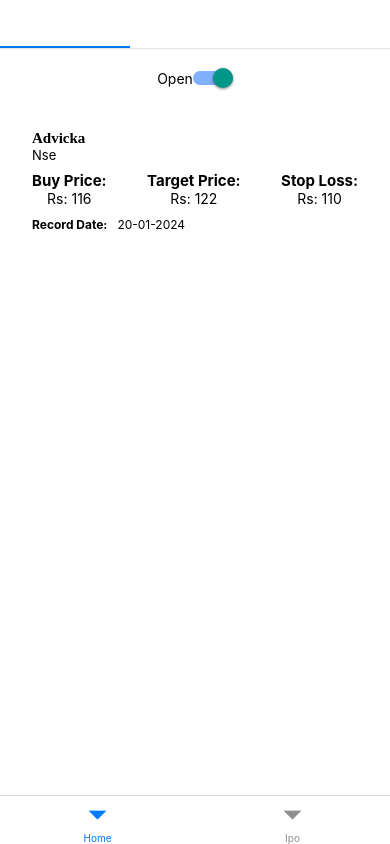
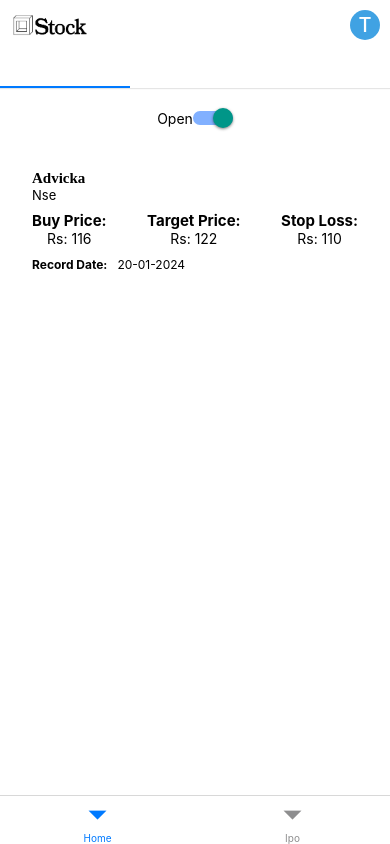
Before and after one commit to Zenithcodes/trade_app_frontend, a React Native app: screen /Home in a window 390 px wide. Built offline with nearby package versions, Linux system fonts and the light colour scheme.

Commit message:
header changes

```diff
--- a/App.tsx
+++ b/App.tsx
@@ -1,16 +1,22 @@
 import {NavigationContainer} from '@react-navigation/native';
 import {createBottomTabNavigator} from '@react-navigation/bottom-tabs';
 import {Home, Ipo} from './src/pages';
+import { Image, Text, View } from 'react-native';
+import { MainHeader } from './src/components';
+// import Logo from "../trade_app_frontend/src/assests/logo/download.png"
 
 const App = () => {
   const BottomTab = createBottomTabNavigator();
   return (
+    <>
+    <MainHeader />
     <NavigationContainer>
       <BottomTab.Navigator screenOptions={{headerShown:false}}>
         <BottomTab.Screen name="Home" component={Home} />
         <BottomTab.Screen name="Ipo" component={Ipo} />
       </BottomTab.Navigator>
     </NavigationContainer>
+    </>
   );
 };
 
--- a/src/components/index.ts
+++ b/src/components/index.ts
@@ -2,9 +2,11 @@ import StockList from "./stocks-list";
 import IntraDay from "./intra-day";
 import ShortTerm from "./short-term";
 import LongTerm from "./long-term";
+import MainHeader from "./main-header";
 export {
     StockList,
     IntraDay,
     ShortTerm,
-    LongTerm
+    LongTerm,
+    MainHeader
 }
--- /dev/null
+++ b/src/components/main-header/index.tsx
@@ -0,0 +1,45 @@
+import { Image, Text, View } from "react-native"
+import styled from "styled-components/native"
+
+const MainHeader = () => {
+    return(
+        <HeaderContainer>
+         <LogoContainer source={require('../../assests/logo/download.png')} />
+         <ProfileContainer>
+            <ProfileText>T</ProfileText>
+         </ProfileContainer>
+        </HeaderContainer>
+    )
+}
+export default MainHeader
+
+const HeaderContainer =  styled(View)`
+display:flex;
+flex-direction: row;
+align-items: center;
+justify-content: space-between;
+width: 100%;
+border-bottom-color: FEFBF6;
+padding: 10px 10px 0px 10px;
+background-color: white;
+
+
+`
+const LogoContainer = styled(Image)`
+width:80px;
+height:30px;
+`
+const ProfileContainer = styled(View)`
+display: flex;
+justify-content: center;
+align-items: center;
+background-color: #40A2E3;
+width: 30px;
+height: 30px;
+border-radius: 15px;
+`
+const ProfileText = styled(Text)`
+color: white;
+font-size: 20px;
+font-weight: 500;
+`
```
Also changed, not shown: src/assests/logo/download.png (added).
